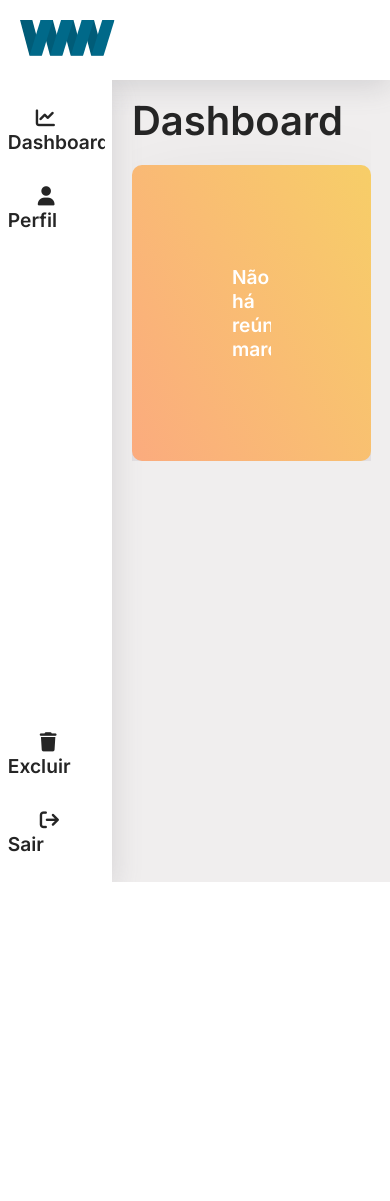
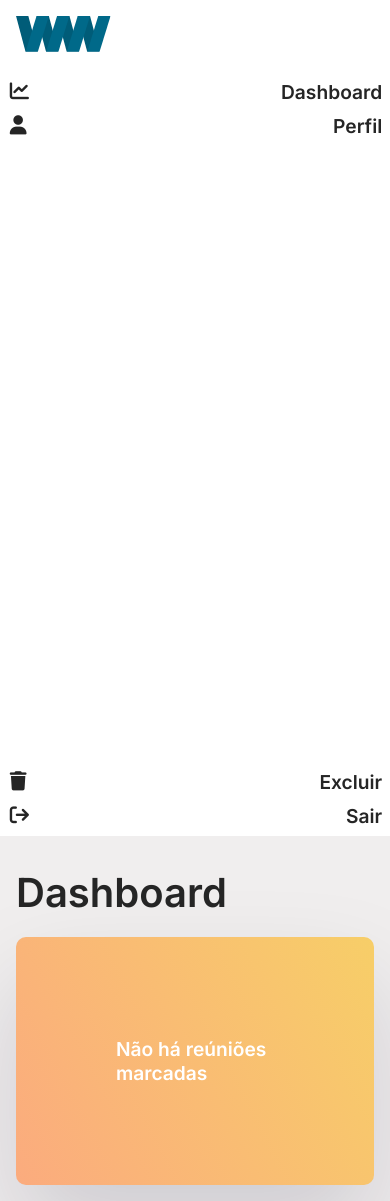
Before and after one commit to Kn0ckBr0t/Kn0ckBr0t.github.io, a PHP site: page /perfil.html in a window 390 px wide. Before the commit the page ends 882 px from the top, so only its background shows below. Run offline with PHP 8.4, Linux system fonts and the light colour scheme; some libraries are stand-ins or nearby versions; some web fonts are replaced.

Commit message:
Perfil e dashboard

```diff
--- a/components/perfil/perfil.css
+++ b/components/perfil/perfil.css
@@ -4,12 +4,14 @@
 * {
     margin: 0;
     padding: 0;
-    overflow: hidden;
+    box-sizing: border-box;
 }
 
 body {
     background-color: #f0eeee;
     top: 0px !important;
+    font-family: 'Inter', sans-serif;
+    height: 100vh;
 }
 
 :root {
@@ -30,12 +32,11 @@ body {
 
 .perfil__header {
     background-color: var(--branco);
-    padding: 20px;
+    padding: 1.25rem;
     display: flex;
     justify-content: space-between;
     align-items: center;
     color: var(--branco);
-    box-shadow: rgba(100, 100, 111, 0.2) 0px 7px 29px 0px;
 }
 
 .perfil__header--image {
@@ -52,13 +53,16 @@ body {
 .perfil__wrapper{
     display: flex;
     flex-direction: row;
-    height: 95vh;
+    max-height: 100%;
+    flex-wrap: wrap;
+    gap: 1rem;
 }
 
 .perfil__aside {
-    padding: 4% 2%;
+    padding: 2%;
+    height: calc(100vh - 80px);
     background: #fff;
-    box-shadow: rgba(100, 100, 111, 0.2) 0px 7px 29px 0px;
+    max-width: 300px;
 }
 
 .perfil__aside ul {
@@ -71,23 +75,29 @@ body {
 }
 
 .perfil__aside ul li {
-    padding: 10px 0;
     width: 100%;
-    cursor: pointer;
 }
 
 .perfil__aside ul li a {
+    gap: 20px;
+    display: flex;
+    justify-content: space-between;
     text-decoration: none;
     color: var(--preto-suave);
     font-size: 1.2rem;
-    max-width: 200px;
-    padding: 10px 20px;
     font-family: "Inter", serif;
     font-optical-sizing: auto;
     font-weight: 600;
+    cursor: pointer;
     font-style: normal;
     transition: 80ms;
     list-style: none;
+}
+
+.perfil__aside--ulicons {
+    display: flex;
+    flex-direction: column;
+    gap: 10px;
 }
 
 .perfil__aside ul li a:hover {
@@ -106,6 +116,9 @@ body {
 
 .perfil__container {
     padding: 4% 5%;
+    max-height: 80%;
+    flex: 3 1 600px;
+    padding: 1rem;
 }
 
 .dashboard__title {
@@ -138,3 +151,182 @@ body {
     font-style: normal;
     color: var(--branco);
 }
+
+.user__title {
+    font-size: 2.5rem;
+    font-family: "Inter", serif;
+    font-optical-sizing: auto;
+    font-weight: 600;
+    font-style: normal;
+    color: var(--preto-suave);
+    margin-bottom: 20px;
+}
+
+.user__card {
+    display: flex;
+    gap: 1.5rem;
+    justify-content: center;
+    flex-direction: column;
+    align-items: center;
+    background-color: var(--branco);
+    border-radius: 0.625rem;
+    padding: 2rem;
+    max-width: 100%;
+    box-sizing: border-box;
+}
+
+.user__card figure {
+    display: flex;
+    width: 200px;
+    height: 200px;
+    border-radius: 50%;
+    overflow: hidden;
+    margin-bottom: 20px;
+}
+
+.user__card--image {
+    width: 100%;
+    height: 100%;
+    object-fit: cover;
+}
+
+#user__form {
+    font-size: 1rem;
+    font-family: "Inter", serif;
+    font-optical-sizing: auto;
+    font-style: normal;
+}
+
+.user__form--inputslabel {
+    font-weight: 600;
+    display: flex;
+}
+
+#user-name-input {
+    font-family: "Inter", serif;
+    width: 100%;
+    font-optical-sizing: auto;
+    padding: 10px;
+    outline: none;
+    border: 1px solid var(--cinza);
+    border-radius: 5px;
+}
+
+.user__card figure {
+    display: flex;
+    justify-content: center;
+    align-items: center;
+    justify-self: center;
+    width: 200px;
+    height: 200px;
+    border-radius: 50%;
+    overflow: hidden;
+    margin-bottom: 20px;
+    border: 2px solid var(--cinza);
+    transition: border-color 0.3s ease;
+}
+
+.user__card figure:hover {
+    border-color: var(--azul-claro);
+}
+
+.user__card--label {
+    display: flex;
+    justify-content: center;
+    align-items: center;
+    width: 100%;
+    height: 100%;
+    cursor: pointer;
+    transition: opacity 0.3s ease;
+}
+
+.user__card--label:hover {
+    opacity: 0.8;
+}
+
+.user__card--image {
+    width: 100%;
+    height: 100%;
+    object-fit: cover;
+    border-radius: 50%;
+}
+
+#update-password-button,
+#user-url-input,
+#user-input {
+    margin-bottom: 15px;
+    font-family: "Inter", serif;
+    font-optical-sizing: auto;
+    padding: 10px;
+    outline: none;
+    border: 1px solid var(--azul-geada);
+    border-radius: 5px;
+    cursor: pointer;
+    background-color: var(--azul-claro-muito);
+    width: 100%;
+    transition: 10px;
+}
+
+#update-password-button:hover,
+#user-url-input:hover,
+#user-input:hover {
+    border-color: var(--azul-claro);
+}
+
+#user-password,
+#user__form--url {
+    width: 100%;
+    font-family: "Inter", serif;
+    font-optical-sizing: auto;
+    padding: 10px;
+    outline: none;
+    border: 1px solid var(--cinza);
+    border-radius: 5px;
+}
+
+.user__form--email {
+    font-family: "Inter", serif;
+    font-optical-sizing: auto;
+    font-size: 14px;
+    font-style: italic;
+}
+
+#perfil {
+    width: 100%;
+    height: auto;
+    max-width: 100%;
+    max-height: 100%;
+    object-fit: contain;
+}
+
+@media (max-width: 768px) {
+    .perfil__header {
+        flex-direction: column;
+        align-items: flex-start;
+    }
+
+    .perfil__aside {
+        flex: 1 1 100%;
+        max-width: none;
+    }
+
+    .perfil__container {
+        flex: 1 1 100%;
+    }
+
+    .user__card {
+        padding: 1.5rem;
+        gap: 1rem;
+    }
+}
+
+@media (max-width: 480px) {
+    .perfil__header {
+        padding: 1rem;
+    }
+
+    .user__card {
+        padding: 1rem;
+        gap: 0.5rem;
+    }
+}
--- a/index.html
+++ b/index.html
@@ -149,7 +149,7 @@
         </section>
     </section>
     <section class="home__feedbacks">
-        <h1>Oque as pessoas acham da <span>WorkWay</span></h1>
+        <h1>O que as pessoas acham da <span>WorkWay</span></h1>
         <section class="home__feedbacks--container">
             <section>
                 <p>"A plataforma me ajudou a identificar minha verdadeira vocação. Os consultores foram incríveis, sempre me guiando e esclarecendo minhas dúvidas."</p>
--- a/perfil.html
+++ b/perfil.html
@@ -19,13 +19,13 @@
     <section class="perfil__wrapper">
         <aside class="perfil__aside">
             <ul>
-                <section style="display: flex; flex-direction: column; gap: 10px;">
-                    <li><a id="menu_dashboard"><i class="fa-solid fa-chart-line" style="display: inline; margin: 2px 6px;"></i> Dashboard </a></li>
-                    <li><a id="menu_perfil"><i class="fa-solid fa-user" style="display: inline; margin: 2px 8px;"></i> Perfil </a></li>
+                <section class="perfil__aside--ulicons">
+                    <li><a id="menu_dashboard"><i class="fa-solid fa-chart-line" style="display: inline; max-width: 50px;"></i> <p>Dashboard</p> </a></li>
+                    <li><a id="menu_perfil"><i class="fa-solid fa-user" style="display: inline; max-width: 50px;"></i> <p>Perfil</p> </a></li>
                 </section>
-                <section style="display: flex; flex-direction: column; gap: 10px;">
-                    <li><a id="delete"><i class="fa-solid fa-trash" style="display: inline; margin: 2px 10px;"></i> Excluir </a></li>
-                    <li><a id="sair"><i class="fa-solid fa-arrow-right-from-bracket" style="display: inline; margin: 2px 10px;"></i> Sair </a></li>
+                <section class="perfil__aside--ulicons">
+                    <li> <a id="delete"><i class="fa-solid fa-trash" style="display: inline; max-width: 50px;"></i> <p>Excluir</p> </a></li>
+                    <li><a id="sair"><i class="fa-solid fa-arrow-right-from-bracket" style="display: inline; max-width: 50px;"></i> <p>Sair</p> </a></li>
                 </section>
             </ul>
         </aside>
@@ -37,11 +37,22 @@
                 </section>
             </section>
             <section id="perfil">
-                <h1 class="perfil__title">Perfil</h1>
-                <section class="perfil__card">
-                    <h2>Informações do Usuário</h2>
-                    <p><strong>Nome:</strong> <span id="user-name"></span></p>
-                    <p><strong>Email:</strong> <span id="user-email"></span></p>
+                <h1 class="user__title">Perfil</h1>
+                <section class="user__card">
+                    <form action="" method="post" id="user__form">
+                        <figure>
+                            <input id="file-input" style="display: none;" />
+                            <label for="file-input" class="user__card--label">
+                                <img src="" alt="Perfil" class="user__card--image" style="cursor: pointer;">
+                            </label>
+                        </figure>
+                        <label class="user__form--inputslabel">Mudar foto</label>
+                        <input type="url" class="user__form--url" name="user__form--url" id="user__form--url" placeholder="URL de sua foto">
+                        <label class="user__form--inputslabel">Nome</label>
+                        <span id="user-name"></span>
+                        <label class="user__form--inputslabel">Email: </label>
+                        <span id="user-email"></span>
+                    </form>
                 </section>
             </section>
         </main>
```
Also changed, not shown: firebase/auth.js (+73 -6 lines).
